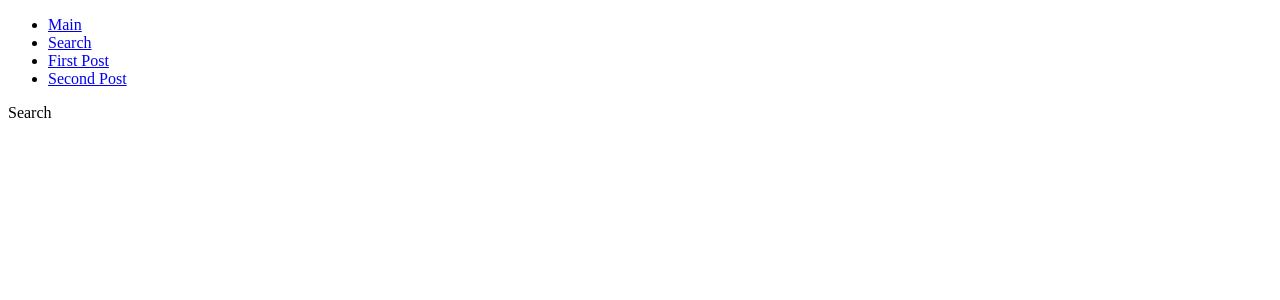
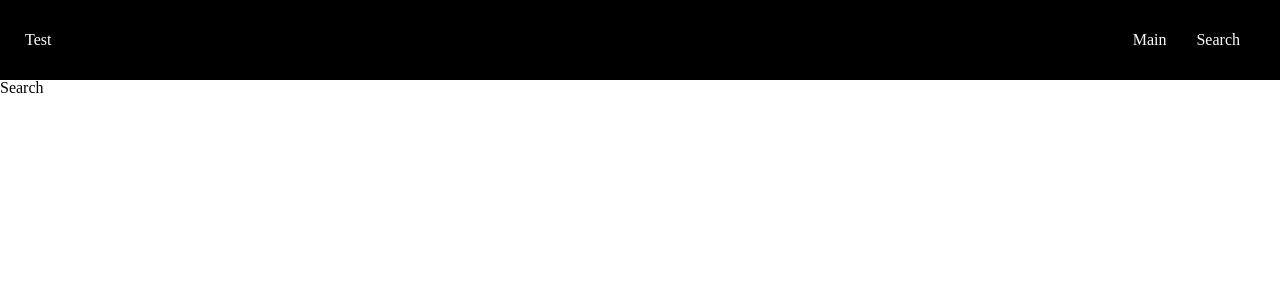
Before and after one commit to Danji-ya/study-space, a Next.js app: page /search in a window 1280 px wide. Shown: the top 300 px of the page. Built offline with nearby package versions, Linux system fonts and the light colour scheme.

Commit message:
[test]: emotion 적용

```diff
--- a/package.json
+++ b/package.json
@@ -20,6 +20,8 @@
   },
   "homepage": "https://github.com/Danji-ya/nextjs_tutorial#readme",
   "dependencies": {
+    "@emotion/react": "^11.8.2",
+    "@emotion/styled": "^11.8.1",
     "next": "^12.1.0",
     "react": "^17.0.2",
     "react-dom": "^17.0.2"
--- a/src/components/Navigation.tsx
+++ b/src/components/Navigation.tsx
@@ -1,32 +1,53 @@
 /* eslint-disable jsx-a11y/anchor-is-valid */
+import styled from '@emotion/styled';
 import Link from 'next/link';
+
+const Header = styled.div`
+  display: flex;
+  height: 80px;
+  background-color: black;
+  justify-content: space-between;
+  align-items: center;
+
+  color: white;
+  padding: 0 25px;
+`;
+
+const Nav = styled.ul`
+  display: flex;
+`;
+
+const List = styled.li`
+  margin: 5px;
+
+  a {
+    color: white;
+    padding: 5px 10px;
+    text-decoration: none;
+
+    &:hover {
+      background-color: rgba(155, 155, 155, 0.5);
+    }
+  }
+`;
 
 function Navigation() {
   return (
-    <header>
-      <ul>
-        <li>
+    <Header>
+      <h1>Test</h1>
+      <Nav>
+        <List>
           <Link href="/">
             <a>Main</a>
           </Link>
-        </li>
-        <li>
+        </List>
+        <List>
           <Link href="/search">
             <a>Search</a>
           </Link>
-        </li>
-        <li>
-          <Link href="/post/1">
-            <a>First Post</a>
-          </Link>
-        </li>
-        <li>
-          <Link href="/post/2">
-            <a>Second Post</a>
-          </Link>
-        </li>
-      </ul>
-    </header>
+        </List>
+      </Nav>
+    </Header>
   );
 }
 
--- a/src/constants/api.ts
+++ b/src/constants/api.ts
@@ -6,6 +6,6 @@
   BAD_GATEWAY: 502,
 };
 
-// export const JSONPLACEHOLDER_URL = 'https://jsonplaceholder.typicode.com';
+export const JSONPLACEHOLDER_URL = 'https://jsonplaceholder.typicode.com';
 
-export const JSONPLACEHOLDER_URL = 'http://localhost:4000';
+// export const JSONPLACEHOLDER_URL = 'http://localhost:4000';
--- a/src/pages/_app.tsx
+++ b/src/pages/_app.tsx
@@ -1,7 +1,18 @@
+import { css, Global } from '@emotion/react';
 import type { AppProps } from 'next/app';
+import reset from 'styles/reset';
 
 function MyApp({ Component, pageProps }: AppProps) {
-  return <Component {...pageProps} />;
+  return (
+    <>
+      <Global
+        styles={css`
+          ${reset}
+        `}
+      />
+      <Component {...pageProps} />
+    </>
+  );
 }
 
 export default MyApp;
--- a/src/pages/index.tsx
+++ b/src/pages/index.tsx
@@ -18,11 +18,11 @@
       </Head>
       <Navigation />
       <main>
-        <p>hello world</p>
+        {/* <p>hello world</p> */}
         {/* <img src='/images/cat.jpg' alt='cat' width={144} height={144} /> */}
-        <Image src="/images/cat.jpg" alt="cat" width={144} height={144} />
+        {/* <Image src="/images/cat.jpg" alt="cat" width={144} height={144} /> */}
         <section>
-          <h2>Blog</h2>
+          <h2>글 목록</h2>
           <ul>
             {posts &&
               posts.map(({ id, userId, title, body }) => (
--- a/src/pages/post/[id].tsx
+++ b/src/pages/post/[id].tsx
@@ -10,8 +10,6 @@
 
 function PostDetail({ postData }: Props) {
   // const { isFallback } = useRouter();
-
-  // console.log(isFallback);
 
   // // If the page is not yet generated, this will be displayed
   // // initially until getStaticProps() finishes running
--- /dev/null
+++ b/styles/reset.ts
@@ -0,0 +1,134 @@
+import { css } from '@emotion/react';
+
+const reset = css`
+  /* http://meyerweb.com/eric/tools/css/reset/
+   v2.0 | 20110126
+   License: none (public domain)
+*/
+  html,
+  body,
+  div,
+  span,
+  applet,
+  object,
+  iframe,
+  h1,
+  h2,
+  h3,
+  h4,
+  h5,
+  h6,
+  p,
+  blockquote,
+  pre,
+  a,
+  abbr,
+  acronym,
+  address,
+  big,
+  cite,
+  code,
+  del,
+  dfn,
+  em,
+  img,
+  ins,
+  kbd,
+  q,
+  s,
+  samp,
+  small,
+  strike,
+  strong,
+  sub,
+  sup,
+  tt,
+  var,
+  b,
+  u,
+  i,
+  center,
+  dl,
+  dt,
+  dd,
+  ol,
+  ul,
+  li,
+  fieldset,
+  form,
+  label,
+  legend,
+  table,
+  caption,
+  tbody,
+  tfoot,
+  thead,
+  tr,
+  th,
+  td,
+  article,
+  aside,
+  canvas,
+  details,
+  embed,
+  figure,
+  figcaption,
+  footer,
+  header,
+  hgroup,
+  menu,
+  nav,
+  output,
+  ruby,
+  section,
+  summary,
+  time,
+  mark,
+  audio,
+  video {
+    margin: 0;
+    padding: 0;
+    border: 0;
+    font-size: 100%;
+    font: inherit;
+    vertical-align: baseline;
+  }
+  /* HTML5 display-role reset for older browsers */
+  article,
+  aside,
+  details,
+  figcaption,
+  figure,
+  footer,
+  header,
+  hgroup,
+  menu,
+  nav,
+  section {
+    display: block;
+  }
+  body {
+    line-height: 1;
+  }
+  ol,
+  ul {
+    list-style: none;
+  }
+  blockquote,
+  q {
+    quotes: none;
+  }
+  blockquote:before,
+  blockquote:after,
+  q:before,
+  q:after {
+    content: '';
+    content: none;
+  }
+  table {
+    border-collapse: collapse;
+    border-spacing: 0;
+  }
+`;
+
+export default reset;
--- a/tsconfig.json
+++ b/tsconfig.json
@@ -14,6 +14,7 @@
     "resolveJsonModule": true,
     "isolatedModules": true,
     "jsx": "preserve",
+    "jsxImportSource": "@emotion/react",
     "baseUrl": "./",
     "paths": {
       "@type/*": ["src/types/*"]
```
Also changed, not shown: src/components/Post.tsx (+11 -2 lines), 1 other file (tests, documents, lock files or other folders).
